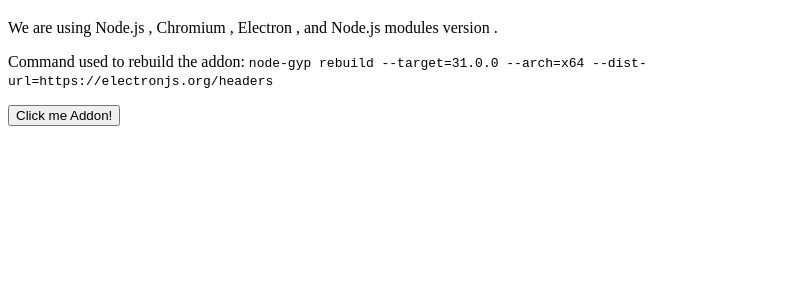
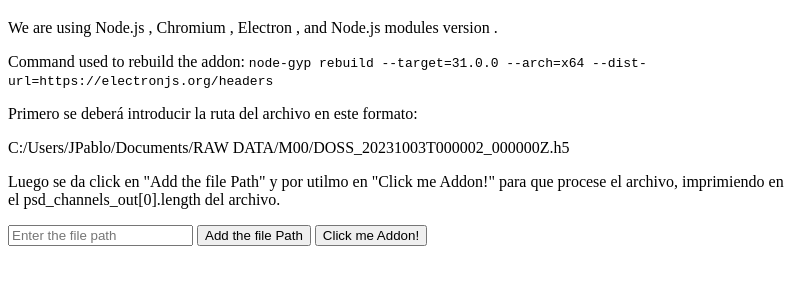
Before and after one commit to oazambranoa/addon_electron, an Electron app: page index.html in a window 800 px wide. Shown: the part 61-346 px from the top of the page. Drawn offline with Linux system fonts and the light colour scheme.

Commit message:
Test with h5Addon

```diff
--- a/index.html
+++ b/index.html
@@ -18,6 +18,18 @@
     <p>
         Command used to rebuild the addon: <code> node-gyp rebuild --target=31.0.0 --arch=x64 --dist-url=https://electronjs.org/headers </code>
     </p>
+
+    <p> Primero se deberá introducir la ruta del archivo en este formato:
+
+        <p>C:/Users/JPablo/Documents/RAW DATA/M00/DOSS_20231003T000002_000000Z.h5</p>
+
+        Luego se da click en "Add the file Path" y por utilmo en "Click me Addon!"
+        para que procese el archivo, imprimiendo en el psd_channels_out[0].length
+        del archivo.
+    </p>
+
+    <input type="text" id="filePathInput" placeholder="Enter the file path">
+    <button id="submitFilePathButton">Add the file Path</button>
         <button id="testAddonButton"> Click me Addon! </button>
         <p id="addon-output"></p>
     <script src="renderer.js"></script>
--- a/renderer.js
+++ b/renderer.js
@@ -1,4 +1,9 @@
 const { ipcRenderer } = require('electron')
+
+document.getElementById("submitFilePathButton").addEventListener("click", () => {
+    const filePath = document.getElementById("filePathInput").value;
+    ipcRenderer.send("file-path", filePath)
+})
 
 document.getElementById("testAddonButton").addEventListener("click", () => {
     ipcRenderer.invoke('generate-text').then(text => {
```
Also changed, not shown: main.js (+7 -1 lines).
